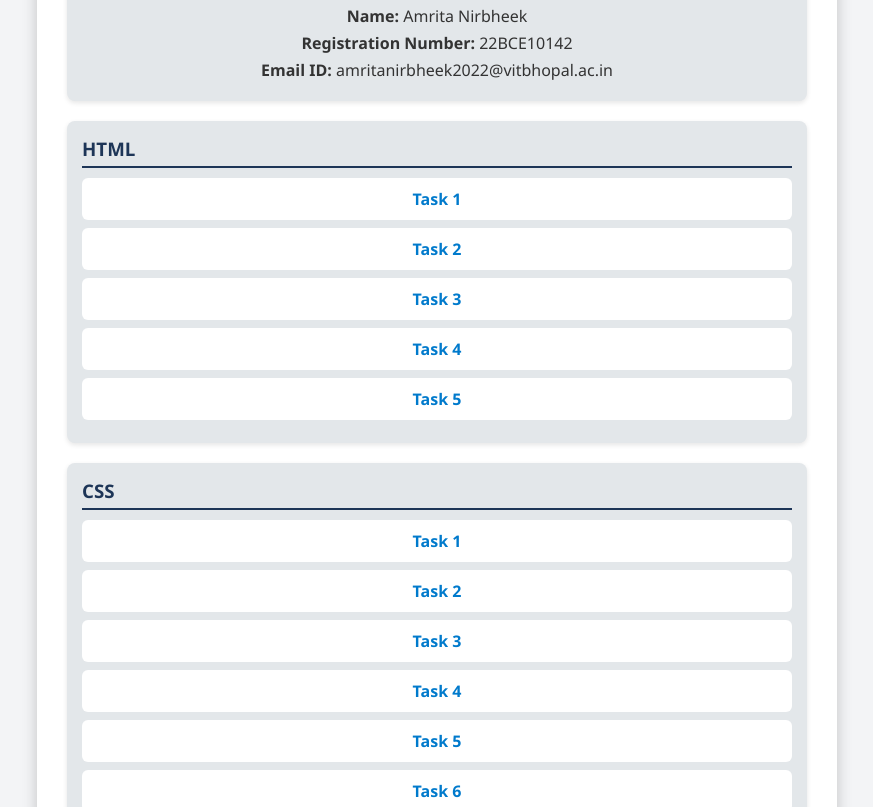
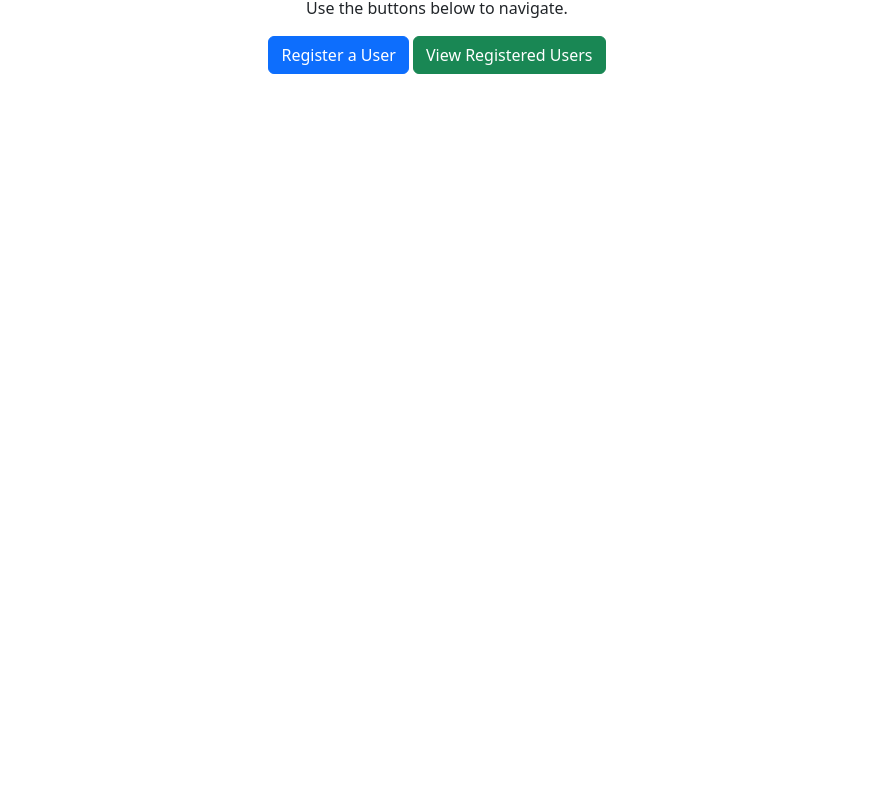
Before and after one commit to Amrita04N/VIT_assignment_22BCE10142, a plain HTML site: page Javascript/task9.html in a window 1280 px wide. Shown: the part 98-905 px from the top of the page, without its empty margins (203-1076 px from the left). After the commit the page ends 800 px from the top, so only its background shows below. Drawn offline with nearby package versions, Linux system fonts and the light colour scheme.

Commit message:
Update task9.html

```diff
--- a/Javascript/task9.html
+++ b/Javascript/task9.html
@@ -3,151 +3,13 @@
  <head>
      <meta charset="UTF-8">
      <meta name="viewport" content="width=device-width, initial-scale=1.0">
-    <title>MERN Internship Tasks</title>
-    <style>
-        * {
-            box-sizing: border-box;
-            margin: 0;
-            padding: 0;
-            font-family: "Segoe UI", Tahoma, Geneva, Verdana, sans-serif;
-        }
-        body {
-            background-color: #f3f4f6;
-            display: flex;
-            justify-content: center;
-            align-items: center;
-            min-height: 100vh;
-        }
-        .wrapper {
-            width: 90%;
-            max-width: 800px;
-            background: white;
-            padding: 30px;
-            border-radius: 12px;
-            box-shadow: 0 5px 15px rgba(0, 0, 0, 0.2);
-        }
-        .title {
-            text-align: center;
-            font-size: 24px;
-            font-weight: bold;
-            color: #2c3e50;
-            margin-bottom: 20px;
-        }
-        .info-section {
-            text-align: center;
-            background: #e3e7ea;
-            padding: 15px;
-            border-radius: 8px;
-            margin-bottom: 20px;
-            box-shadow: 0 2px 5px rgba(0, 0, 0, 0.1);
-        }
-        .info-section p {
-            font-size: 16px;
-            color: #333;
-            margin: 5px 0;
-        }
-        .task-section {
-            margin-bottom: 20px;
-            padding: 15px;
-            border-radius: 8px;
-            background: #e3e7ea;
-            box-shadow: 0 2px 5px rgba(0, 0, 0, 0.1);
-        }
-        .task-section h3 {
-            color: #1d3557;
-            margin-bottom: 10px;
-            border-bottom: 2px solid #1d3557;
-            padding-bottom: 5px;
-        }
-        .task-list {
-            list-style: none;
-        }
-        .task-list li {
-            margin: 8px 0;
-            padding: 10px;
-            background: white;
-            border-radius: 6px;
-            transition: all 0.3s ease;
-            text-align: center;
-        }
-        .task-list li a {
-            text-decoration: none;
-            color: #007acc;
-            font-size: 16px;
-            font-weight: bold;
-            display: block;
-            transition: color 0.3s;
-        }
-        .task-list li:hover {
-            background: #dfe6ee;
-            transform: translateY(-3px);
-        }
-        .task-list li a:hover {
-            color: #0056b3;
-        }
-    </style>
+     <title>User Management</title>
+     <link rel="stylesheet" href="https://cdn.jsdelivr.net/npm/bootstrap@5.3.0/dist/css/bootstrap.min.css">
  </head>
-<body>
-    <div class="wrapper">
-        <div class="title">Ethnus MERN Assignment 1</div>
-
-        <div class="info-section">
-            <p><strong>Name:</strong> Amrita Nirbheek</p>
-            <p><strong>Registration Number:</strong> 22BCE10142</p>
-            <p><strong>Email ID:</strong> amritanirbheek2022@vitbhopal.ac.in</p>
-        </div>
-
-        <div class="task-section">
-            <h3>HTML</h3>
-            <ul class="task-list">
-                <li><a href="task1.html" target="_blank">Task 1</a></li>
-                <li><a href="task2.html" target="_blank">Task 2</a></li>
-                <li><a href="task3.html" target="_blank">Task 3</a></li>
-                <li><a href="task4.html" target="_blank">Task 4</a></li>
-                <li><a href="task5.html" target="_blank">Task 5</a></li>
-            </ul>
-        </div>
-
-        <div class="task-section">
-            <h3>CSS</h3>
-            <ul class="task-list">
-                <li><a href="./CSS-Tasks/css-task1.html" target="_blank">Task 1</a></li>
-                <li><a href="./CSS-Tasks/css-task2.html" target="_blank">Task 2</a></li>
-                <li><a href="./CSS-Tasks/css-task3.html" target="_blank">Task 3</a></li>
-                <li><a href="./CSS-Tasks/css-task4.html" target="_blank">Task 4</a></li>
-                <li><a href="./CSS-Tasks/css-task5.html" target="_blank">Task 5</a></li>
-                <li><a href="./CSS-Tasks/css-task6.html" target="_blank">Task 6</a></li>
-                <li><a href="./CSS-Tasks/css-task7.html" target="_blank">Task 7</a></li>
-            </ul>
-        </div>
-
-        <div class="task-section">
-            <h3>Bootstrap</h3>
-            <ul class="task-list">
-                <li><a href="./Bootstrap-Tasks/bs-task1.html" target="_blank">Task 1</a></li>
-                <li><a href="./Bootstrap-Tasks/bs-task2.html" target="_blank">Task 2</a></li>
-                <li><a href="./Bootstrap-Tasks/bs-task3.html" target="_blank">Task 3</a></li>
-                <li><a href="./Bootstrap-Tasks/bs-task4.html" target="_blank">Task 4</a></li>
-                <li><a href="./Bootstrap-Tasks/bs-task5.html" target="_blank">Task 5</a></li>
-                <li><a href="./Bootstrap-Tasks/bs-task6.html" target="_blank">Task 6</a></li>
-            </ul>
-        </div>
-
-
-        <div class="task-section">
-            <h3>JavaScript</h3>
-            <ul class="task-list">
-                <li><a href="./Javascript/task1.html" target="_blank">Task 1</a></li>
-                <li><a href="./Javascript/task2.html" target="_blank">Task 2</a></li>
-                <li><a href="./Javascript/task3.html" target="_blank">Task 3</a></li>
-                <li><a href="./Javascript/task4.html" target="_blank">Task 4</a></li>
-                <li><a href="./Javascript/task5.html" target="_blank">Task 5</a></li>
-                <li><a href="./Javascript/task6.html" target="_blank">Task 6</a></li>
-                <li><a href="./Javascript/task7.html" target="_blank">Task 7</a></li>
-                <li><a href="./Javascript/task8.html" target="_blank">Task 8</a></li>
-                <li><a href="./Javascript/task9.html" target="_blank">Task 9</a></li>
-            </ul>
-        </div>
-    </div>
+ <body class="text-center p-5">
+     <h2>Welcome to User Management</h2>
+     <p>Use the buttons below to navigate.</p>
+     <a href="register.html" class="btn btn-primary">Register a User</a>
+     <a href="view.html" class="btn btn-success">View Registered Users</a>
  </body>
  </html>
```
Lines whose indentation alone changed are shown as unchanged.
